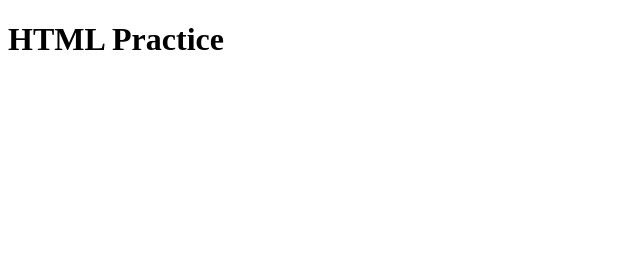
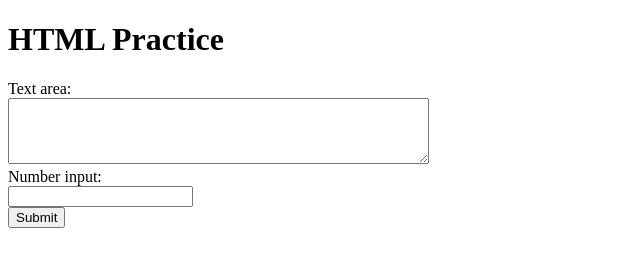
Before and after one commit to Leyou14/daily-opening, a plain HTML site: page index.html in a window 1280 px wide. Shown: the whole page, without its empty margins (0-640 px from the left). Drawn offline with Linux system fonts and the light colour scheme.

Commit message:
added a form

```diff
--- a/index.html
+++ b/index.html
@@ -4,9 +4,20 @@
     <meta charset="UTF-8">
     <meta http-equiv="X-UA-Compatible" content="IE=edge">
     <meta name="viewport" content="width=device-width, initial-scale=1.0">
+    <link rel="stylesheet" href="./style.css"></link>
     <title>Etsegenet Mengistu DailyOpening</title>
 </head>
 <body>
     <h1>HTML Practice</h1>
+    <form action="submit" method="POST">
+  <label for="text-input">Text area:</label><br>
+  <textarea id="text-input" name="text-input" rows="4" cols="50"></textarea><br>
+
+  <label for="number-input">Number input:</label><br>
+  <input type="number" id="number-input" name="number-input"><br>
+
+  <input type="submit" value="Submit">
+</form>
+
 </body>
 </html>
```
Also changed, not shown: style.css (added).
